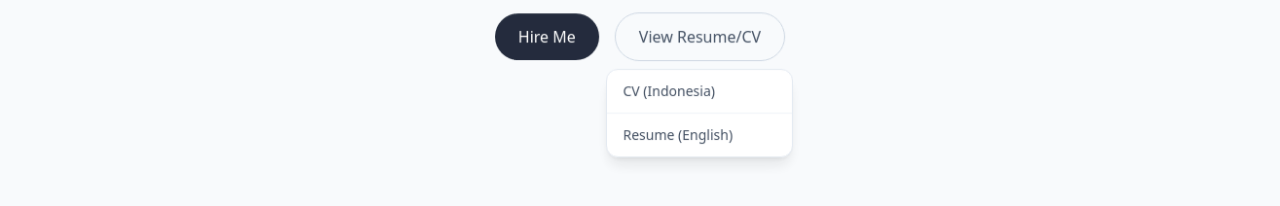
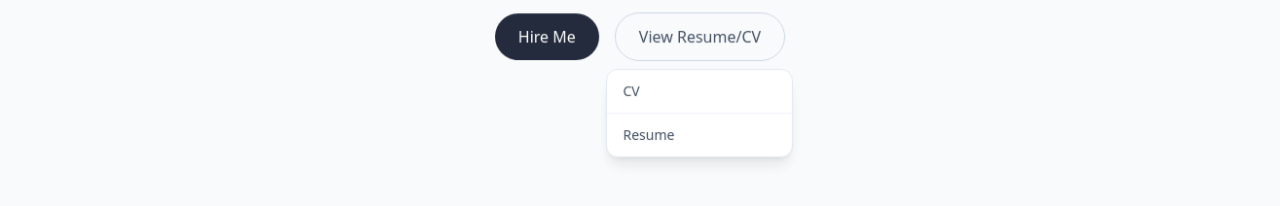
Before and after one commit to Mhmd-irsyd/react-porto, a React (Vite) app: page / in a window 1280 px wide. Both pictures are taken after a click on the button "View Resume/CV". Shown: the part 524-730 px from the top of the page. Built offline with nearby package versions, Linux system fonts and the light colour scheme.

Commit message:
fix: update language

```diff
--- a/src/components/Hero.jsx
+++ b/src/components/Hero.jsx
@@ -75,7 +75,7 @@ const Hero = () => {
                     rel="noopener noreferrer"
                     className="block px-4 py-3 text-sm text-slate-700 dark:text-slate-200 hover:bg-slate-50 dark:hover:bg-slate-800 transition"
                   >
-                    CV (Indonesia)
+                    CV
                   </a>
                   <a
                     href="/Resume.pdf"
@@ -83,7 +83,7 @@ const Hero = () => {
                     rel="noopener noreferrer"
                     className="block px-4 py-3 text-sm text-slate-700 dark:text-slate-200 hover:bg-slate-50 dark:hover:bg-slate-800 border-t border-slate-100 dark:border-slate-800 transition"
                   >
-                    Resume (English)
+                    Resume
                   </a>
                 </div>
               )}
```
